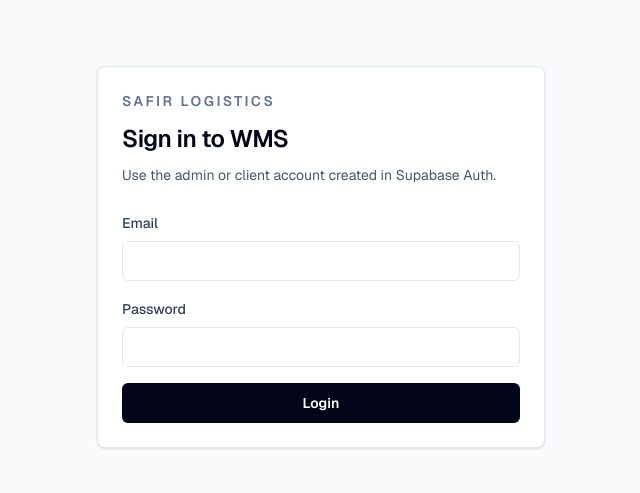
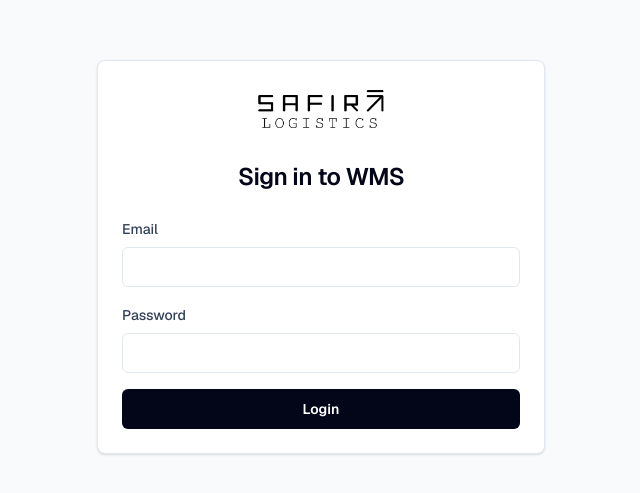
Before and after one commit to orientalshilajit-max/safir-logistics-wms, a Next.js app: page /login in a window 1280 px wide. Shown: the part 143-636 px from the top of the page, without its empty margins (319-959 px from the left). Built offline with nearby package versions, Linux system fonts and the light colour scheme; no server answers.

Commit message:
Update login page branding

```diff
--- a/app/login/login-client.tsx
+++ b/app/login/login-client.tsx
@@ -1,6 +1,7 @@
 "use client";
 
 import { FormEvent, useEffect, useState } from "react";
+import Image from "next/image";
 import { useRouter, useSearchParams } from "next/navigation";
 import { AuthProvider } from "@/app/auth/auth-provider";
 import { supabase } from "@/app/lib/supabase";
@@ -75,16 +76,18 @@ function LoginForm() {
   return (
     <main className="flex min-h-screen items-center justify-center bg-slate-50 px-4 py-10">
       <section className="w-full max-w-md rounded-lg border border-slate-200 bg-white p-6 shadow-sm">
-        <div>
-          <p className="text-sm font-semibold uppercase tracking-[0.18em] text-slate-500">
-            Safir Logistics
-          </p>
-          <h1 className="mt-3 text-2xl font-semibold tracking-tight text-slate-950">
+        <div className="text-center">
+          <Image
+            src="/logosaflog.png"
+            alt="Safir Logistics"
+            width={198}
+            height={80}
+            priority
+            className="mx-auto h-14 w-auto object-contain"
+          />
+          <h1 className="mt-5 text-2xl font-semibold tracking-tight text-slate-950">
             Sign in to WMS
           </h1>
-          <p className="mt-2 text-sm leading-6 text-slate-600">
-            Use the admin or client account created in Supabase Auth.
-          </p>
         </div>
 
         <form className="mt-6 space-y-4" onSubmit={(event) => void handleLogin(event)}>
```
